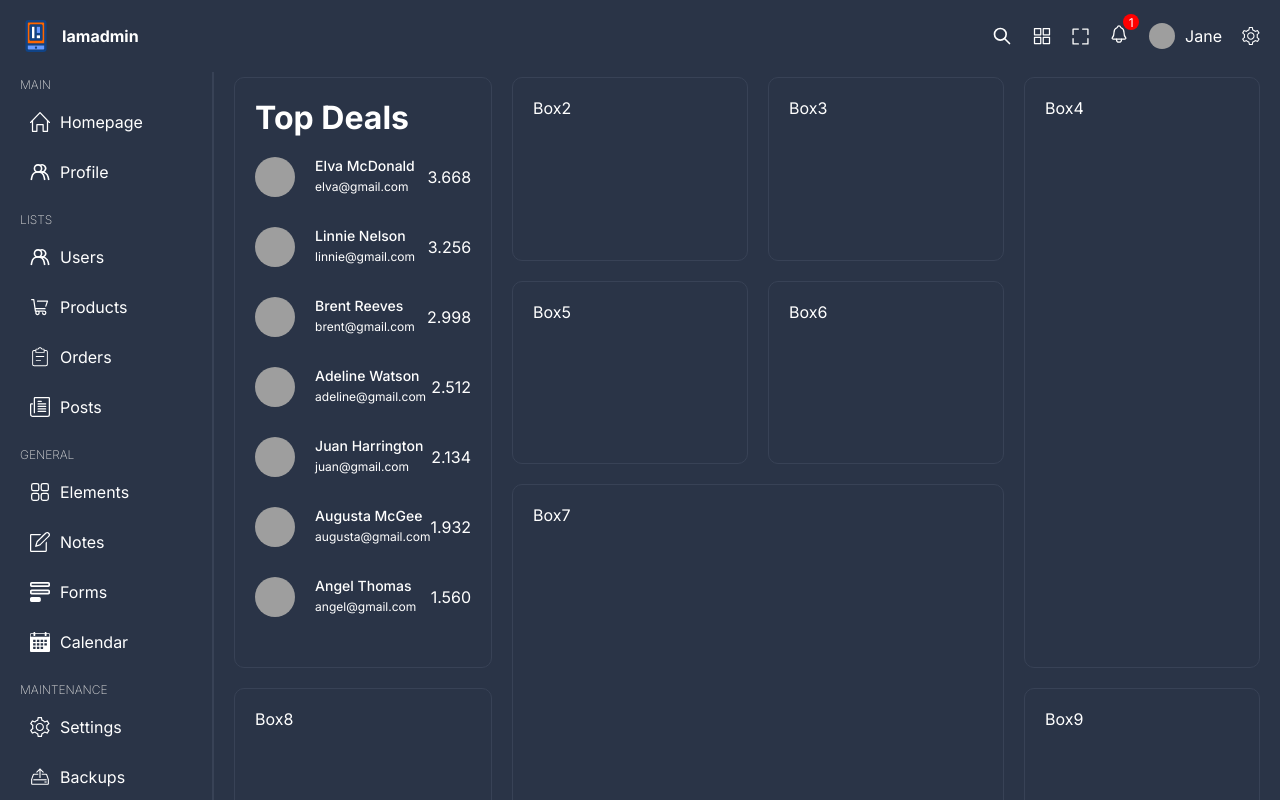
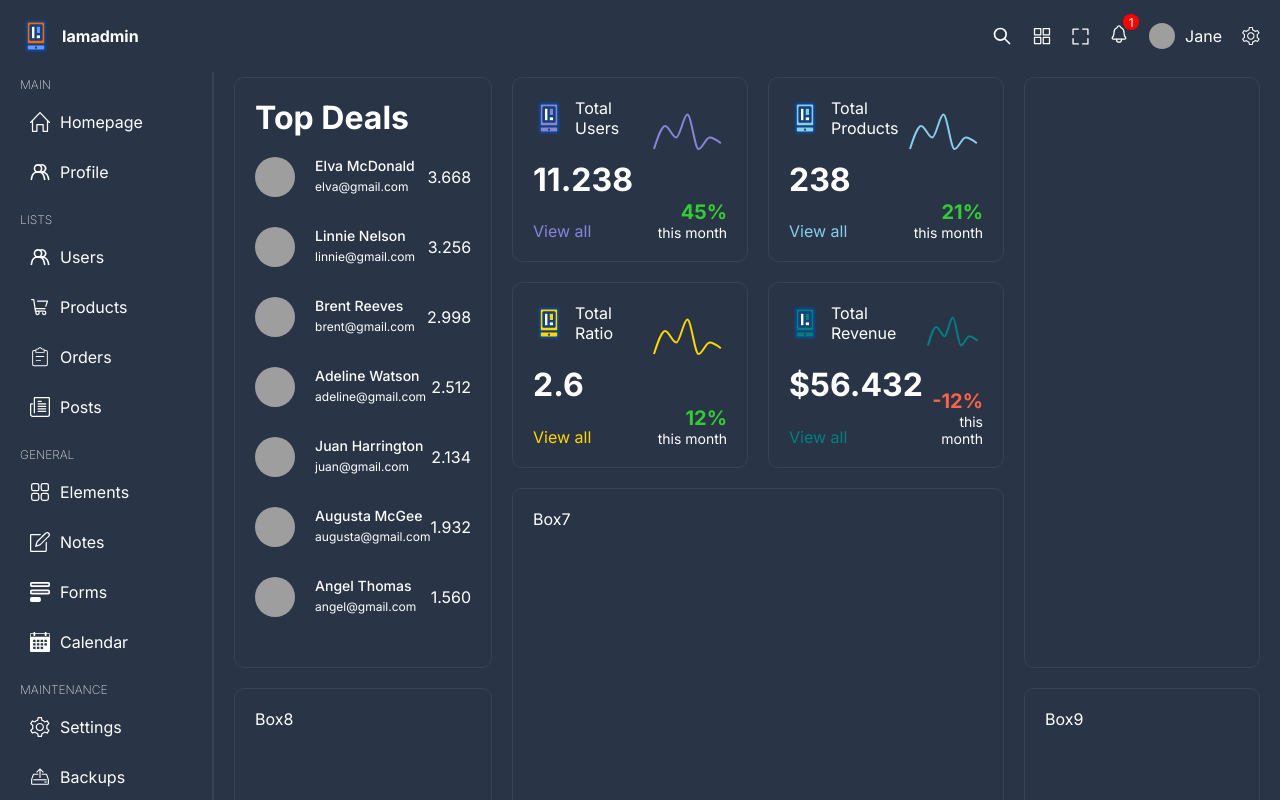
Before and after one commit to onyekaonwuama/react_dashboard, a React (Vite) app: page / in a window 1280 px wide. Shown: the top 800 px of the page. Built offline with nearby package versions, Linux system fonts and the light colour scheme; grey boxes are pictures that could not be loaded.

Commit message:
charts added to boxes

```diff
--- /dev/null
+++ b/src/components/chartBox/ChartBox.tsx
@@ -0,0 +1,57 @@
+import { Link } from "react-router-dom";
+import { LineChart, Line, ResponsiveContainer, Tooltip } from 'recharts';
+import "./chartBox.scss";
+
+type Props = {
+    color: string;
+    icon: string;
+    title: string;
+    dataKey: string;
+    number: number | string;
+    percentage: number;
+    chartData: object[];
+}
+
+const ChartBox = (props: Props) => {
+  return (
+    <div className="chartBox">
+      <div className="boxInfo">
+        <div className="title">
+          <img src={props.icon} alt="" />
+          <span>{props.title}</span>
+        </div>
+        <h1>{props.number}</h1>
+        <Link to="/" style={{color: props.color}}>View all</Link>
+      </div>
+      <div className="chartInfo">
+        <div className="chart">
+          <ResponsiveContainer width="99%" height="100%">
+            <LineChart data={props.chartData}>
+            <Tooltip
+            contentStyle={{background:"transparent", border:"none"}}
+            labelStyle={{display:"none"}}
+            position={{x:10, y:50}}
+            />
+              <Line
+                type="monotone"
+                dataKey={props.dataKey}
+                stroke={props.color}
+                strokeWidth={2}
+                dot={false}
+              />
+            </LineChart>
+          </ResponsiveContainer>
+        </div>
+        <div className="texts">
+          <span className="percentage"
+          style={{color:props.percentage < 0 ? "tomato" : "limegreen"}}
+          >{props.percentage}%
+          </span>
+          <span className="duration">this month</span>
+        </div>
+      </div>
+    </div>
+  );
+};
+
+export default ChartBox;
--- /dev/null
+++ b/src/components/chartBox/chartBox.scss
@@ -0,0 +1,45 @@
+.chartBox {
+    display: flex;
+    height: 100%;
+
+    .boxInfo {
+        flex: 3;
+        display: flex;
+        flex-direction: column;
+        justify-content: space-between;
+    }
+
+    .title {
+        display: flex;
+        align-items: center;
+        gap: 10px;
+    }
+
+    .chartInfo {
+        flex: 2;
+        display: flex;
+        flex-direction: column;
+        justify-content: space-between;
+
+        .chart {
+            height: 100%;
+            width: 100%;
+        }
+
+        .texts {
+            display: flex;
+            flex-direction: column;
+            text-align: right;
+
+            .percentage {
+                font-weight: bold;
+                font-size: 20px;
+            }
+
+            .duration {
+                font-size: 14px;
+            }
+        }
+    }
+
+}
--- a/src/data.ts
+++ b/src/data.ts
@@ -166,3 +166,111 @@
     amount: "1.560",
   },
 ];
+
+export const chartBoxUser = {
+  color: "#8884d8",
+  icon: "/userIcon.svg",
+  title: "Total Users",
+  number: "11.238",
+  dataKey: "users",
+  percentage: 45,
+  chartData: [
+    { name: "Sun", users: 400 },
+    { name: "Mon", users: 600 },
+    { name: "Tue", users: 500 },
+    { name: "Wed", users: 700 },
+    { name: "Thu", users: 400 },
+    { name: "Fri", users: 500 },
+    { name: "Sat", users: 450 },
+  ],
+};
+
+export const chartBoxProduct = {
+  color: "skyblue",
+  icon: "/productIcon.svg",
+  title: "Total Products",
+  number: "238",
+  dataKey: "products",
+  percentage: 21,
+  chartData: [
+    { name: "Sun", products: 400 },
+    { name: "Mon", products: 600 },
+    { name: "Tue", products: 500 },
+    { name: "Wed", products: 700 },
+    { name: "Thu", products: 400 },
+    { name: "Fri", products: 500 },
+    { name: "Sat", products: 450 },
+  ],
+};
+
+export const chartBoxRevenue = {
+  color: "teal",
+  icon: "/revenueIcon.svg",
+  title: "Total Revenue",
+  number: "$56.432",
+  dataKey: "revenue",
+  percentage: -12,
+  chartData: [
+    { name: "Sun", revenue: 400 },
+    { name: "Mon", revenue: 600 },
+    { name: "Tue", revenue: 500 },
+    { name: "Wed", revenue: 700 },
+    { name: "Thu", revenue: 400 },
+    { name: "Fri", revenue: 500 },
+    { name: "Sat", revenue: 450 },
+  ],
+};
+
+export const chartBoxConversion = {
+  color: "gold",
+  icon: "/conversionIcon.svg",
+  title: "Total Ratio",
+  number: "2.6",
+  dataKey: "ratio",
+  percentage: 12,
+  chartData: [
+    { name: "Sun", ratio: 400 },
+    { name: "Mon", ratio: 600 },
+    { name: "Tue", ratio: 500 },
+    { name: "Wed", ratio: 700 },
+    { name: "Thu", ratio: 400 },
+    { name: "Fri", ratio: 500 },
+    { name: "Sat", ratio: 450 },
+  ],
+};
+
+export const barChartBoxRevenue = {
+  title: "Profit Earned",
+  color: "#8884d8",
+  dataKey: "profit",
+  chartData: [
+    {
+      name: "Sun",
+      profit: 4000,
+    },
+    {
+      name: "Mon",
+      profit: 3000,
+    },
+    {
+      name: "Tue",
+      profit: 2000,
+    },
+    {
+      name: "Wed",
+      profit: 2780,
+    },
+    {
+      name: "Thu",
+      profit: 1890,
+    },
+    {
+      name: "Fri",
+      profit: 2390,
+    },
+    {
+      name: "Sat",
+      profit: 3490,
+    },
+  ],
+};
--- a/src/pages/home/Home.tsx
+++ b/src/pages/home/Home.tsx
@@ -1,4 +1,6 @@
+import ChartBox from "../../components/chartBox/ChartBox";
 import TopBox from "../../components/topBox/TopBox";
+import { chartBoxConversion, chartBoxProduct, chartBoxRevenue, chartBoxUser } from "../../data";
 import "./home.scss";
 
 export const Home = () => {
@@ -7,11 +9,11 @@
         <div className="box box1">
             <TopBox/>
         </div>
-        <div className="box box2">Box2</div>
-        <div className="box box3">Box3</div>
-        <div className="box box4">Box4</div>
-        <div className="box box5">Box5</div>
-        <div className="box box6">Box6</div>
+        <div className="box box2"><ChartBox {...chartBoxUser}/></div>
+        <div className="box box3"><ChartBox {...chartBoxProduct}/></div>
+        <div className="box box4"></div>
+        <div className="box box5"><ChartBox {...chartBoxConversion}/></div>
+        <div className="box box6"><ChartBox {...chartBoxRevenue}/></div>
         <div className="box box7">Box7</div>
         <div className="box box8">Box8</div>
         <div className="box box9">Box9</div>
```
